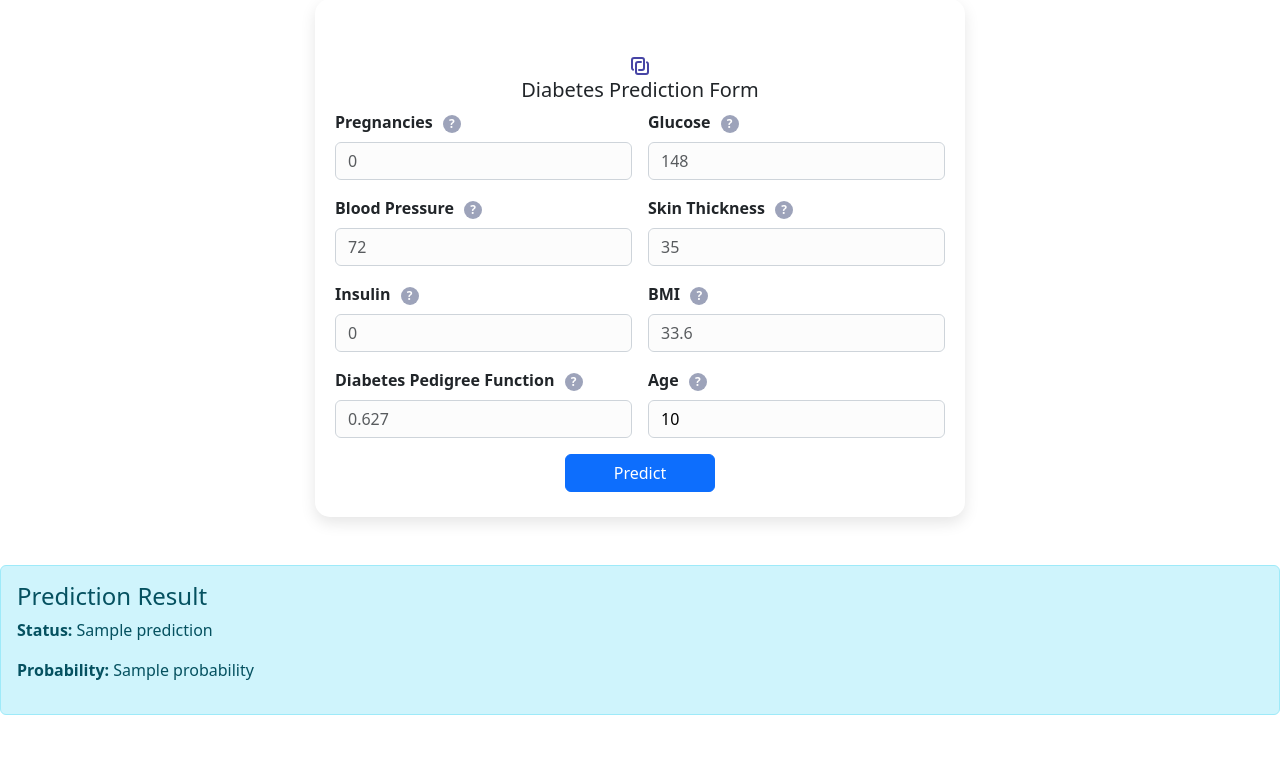
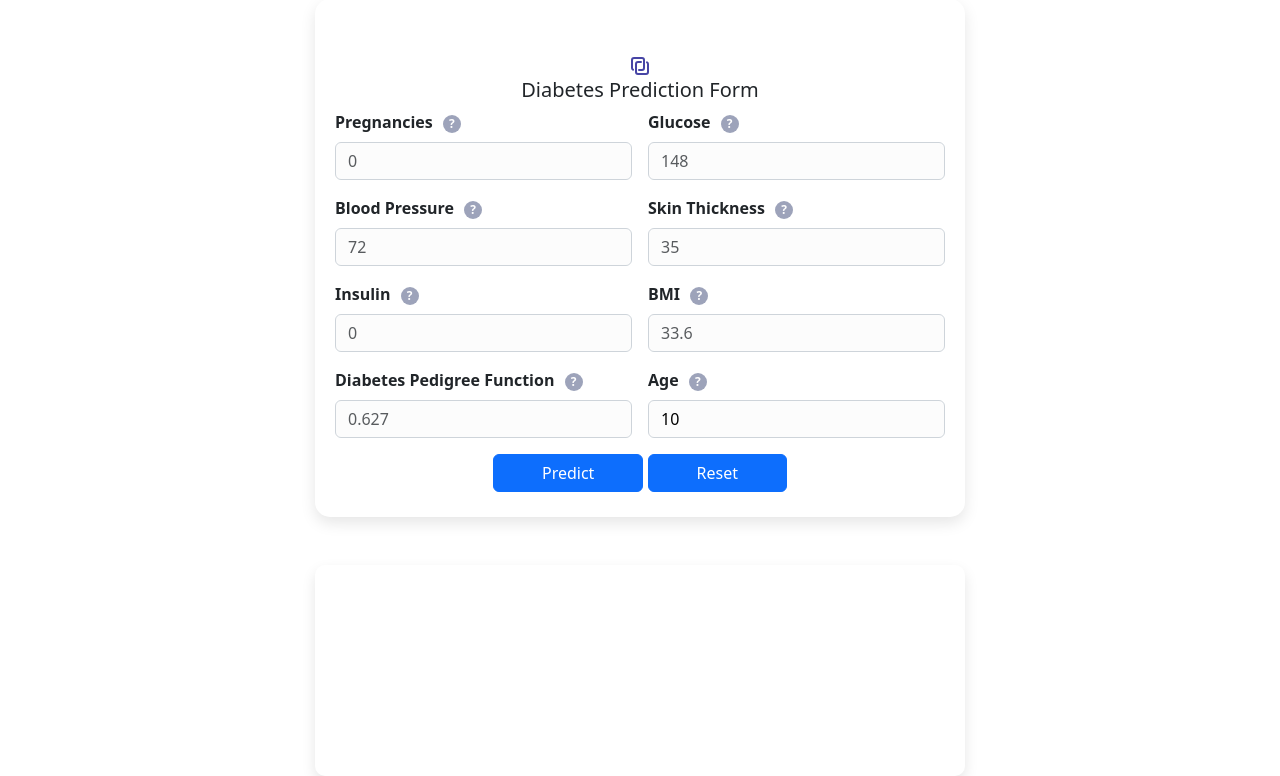
Before and after one commit to Ajju-03/diabetes_risk_prediction, a FastAPI app: template templates/index.html in a window 1280 px wide. Shown: the part 136-912 px from the top of the page. Before the commit the page ends 851 px from the top, so only its background shows below. Run offline with FastAPI, Linux system fonts and the light colour scheme; the template is opened without the code that fills it: most values are stand-ins (such as "Sample title", 1, 10 or a date in 2020); parts of the project's set-up code (start-up, migrations or seed data) failed here and were passed over.

Commit message:
updated result page

```diff
--- a/main.py
+++ b/main.py
@@ -47,11 +47,12 @@ def predict(
     prediction = model.predict(features)[0]
     probability = model.predict_proba(features)[0][1]
     risk_level = get_risk_level(probability, Glucose, BMI)
-    recommendations = generate_recommendations(input_data, probability)
+    recs_list = generate_recommendations(input_data, probability)
+    recommendations_text = " . ".join(recs_list)
 
     return templates.TemplateResponse("index.html",{"request": request,
        "prediction": "Diabetic" if prediction == 1 else "Non-Diabetic",
        "probability": round(probability, 2),
        "risk_level": risk_level,
-       "recommendation": recommendations
+       "recommendation": recommendations_text
         })
--- a/static/style.css
+++ b/static/style.css
@@ -104,3 +104,62 @@ input.form-control {
   visibility: visible;
   opacity: 1;
 }
+.prediction-form {
+    max-width: 500px;
+    margin: auto;
+}
+
+/* Push result away from form */
+.result-wrapper {
+    margin-top: 24px;
+}
+
+/* Card look */
+.result-card {
+    max-width: 650px;
+    margin: auto;
+    padding: 10px 16px;
+    border-top: 10px;
+    border-radius: 10px;
+    font-size: 14px;
+    color: #fff;
+    box-shadow: 0 6px 14px rgba(0,0,0,0.1);
+}
+
+/* Alignment */
+.result-card .row {
+    display: flex;
+    justify-content: space-between;
+    margin-bottom: 6px;
+}
+
+.label {
+  opacity: 0.9;
+  font-weight: 700;
+}
+.value { font-weight: 400; }
+
+.recommendation {
+    margin-top: 8px;
+    font-size: 13px;
+    opacity: 0.95;
+}
+
+/* Risk colors */
+.low    { background: #7dcd9f; }
+.medium { background: #d8a656; }
+.high   { background: #cf5547; }
+.recommendation {
+    margin-top: 8px;
+    font-size: 13px;
+}
+
+.recommendation ul {
+    margin: 6px 0 0 18px;
+    padding: 0;
+}
+
+.recommendation li {
+    margin-bottom: 4px;
+    line-height: 1.4;
+}
--- a/templates/index.html
+++ b/templates/index.html
@@ -26,81 +26,75 @@
     <svg xmlns="http://www.w3.org/2000/svg" width="24" height="24" viewBox="0 0 24 24" fill="none" stroke="#4745a5" stroke-width="2" stroke-linecap="round" stroke-linejoin="round" class="icon icon-tabler icons-tabler-outline icon-tabler-layers-linked"><path stroke="none" d="M0 0h24v24H0z" fill="none"/><path d="M19 8.268a2 2 0 0 1 1 1.732v8a2 2 0 0 1 -2 2h-8a2 2 0 0 1 -2 -2v-8a2 2 0 0 1 2 -2h3" /><path d="M5 15.734a2 2 0 0 1 -1 -1.734v-8a2 2 0 0 1 2 -2h8a2 2 0 0 1 2 2v8a2 2 0 0 1 -2 2h-3" /></svg>
     <h5 class="text-center">Diabetes Prediction Form</h5>
   <form id="prediction-form" method="post" action="/predict">
+
   <div class="row g-3">
-
   <div class="col-md-6">
-      <label class="form-label tooltip-label" for="Pregnancies"><b>Pregnancies</b> <span class="tooltip-container">
-      ?
-      <span class="tooltip-text">
-        Number of times being pregnant.
-      </span></label>
+    <label class="form-label tooltip-label" for="Pregnancies"><b>Pregnancies</b>
+      <span class="tooltip-container">?
+      <span class="tooltip-text">Number of times being pregnant.
+      </span>
+    </label>
     <input type="number" class="form-control" id="Pregnancies" name="Pregnancies" value="{{ Pregnancies or ''}}" placeholder="0" required>
   </div>
 
   <div class="col-md-6">
     <label class="form-label tooltip-label" for="Glucose"><b>Glucose</b>
-     <span class="tooltip-container">
-      ?
-      <span class="tooltip-text">
-        Blood sugar level (mg/dL)
-      </span></label>
+      <span class="tooltip-container">?
+      <span class="tooltip-text">Blood sugar level (mg/dL)
+      </span>
+    </label>
     <input type="number" class="form-control" id="Glucose" name="Glucose" value="{{ Glucose or ''}}" placeholder="148" required>
   </div>
 
   <div class="col-md-6">
     <label class="form-label tooltip-label" for="BloodPressure"><b>Blood Pressure</b>
-     <span class="tooltip-container">
-      ?
-      <span class="tooltip-text">
-        Diastolic blood pressure (mm Hg)
-      </span></label>
+      <span class="tooltip-container">?
+      <span class="tooltip-text">Diastolic blood pressure (mm Hg)
+      </span>
+    </label>
       <input type="number" class="form-control" id="BloodPressure" name="BloodPressure" value="{{ BloodPressure or ''}}" placeholder="72" required>
   </div>
 
   <div class="col-md-6">
     <label class="form-label tooltip-label" for="SkinThickness"><b>Skin Thickness</b>
-     <span class="tooltip-container">
-      ?
-      <span class="tooltip-text">
-        Triceps skin fold thickness (mm)
-      </span></label>
+      <span class="tooltip-container">?
+      <span class="tooltip-text">Triceps skin fold thickness (mm)
+      </span>
+    </label>
       <input type="number" class="form-control" id="SkinThickness" name="SkinThickness" value="{{ SkinThickness or ''}}" placeholder="35" required>
   </div>
 
   <div class="col-md-6">
     <label class="form-label tooltip-label" for="Insulin"><b>Insulin</b>
-     <span class="tooltip-container">
-      ?
-      <span class="tooltip-text">
-        2-Hour serum insulin (mm U/ml)
-      </span></label>
+      <span class="tooltip-container">?
+      <span class="tooltip-text">2-Hour serum insulin (mm U/ml)
+      </span>
+    </label>
       <input type="number" class="form-control" id="Insulin" name="Insulin" value="{{ Insulin or ''}}" placeholder="0" required>
   </div>
 
   <div class="col-md-6">
     <label class="form-label" for="BMI"><b>BMI</b>
-     <span class="tooltip-container">
-      ?
-      <span class="tooltip-text">
-        Body mass index
-      </span></label>
+      <span class="tooltip-container">?
+      <span class="tooltip-text">Body mass index
+      </span>
+    </label>
       <input type="number" step="0.1" class="form-control" id="BMI" name="BMI" value="{{ BMI or ''}}" placeholder="33.6" required>
   </div>
 
   <div class="col-md-6">
-      <label class="form-label tooltip-label" for="DiabetesPedigreeFunction"><b>Diabetes Pedigree Function</b> <span class="tooltip-container">
-      ?
-      <span class="tooltip-text">
-        Diabetes pedigree function
-      </span></label>
+    <label class="form-label tooltip-label" for="DiabetesPedigreeFunction"><b>Diabetes Pedigree Function</b>
+      <span class="tooltip-container">?
+      <span class="tooltip-text">Diabetes pedigree function
+      </span>
+    </label>
       <input type="number" step="0.001" class="form-control" id="DiabetesPedigreeFunction" name="DiabetesPedigreeFunction" value="{{ DiabetesPedigreeFunction or ''}}" placeholder="0.627" required>
   </div>
 
   <div class="col-md-6">
-      <label class="form-label tooltip-label" for="Age"><b>Age</b> <span class="tooltip-container">
-      ?
-      <span class="tooltip-text">
-        Age in years.Age is an important factor in diabetes risk prediction.
+    <label class="form-label tooltip-label" for="Age"><b>Age</b>
+      <span class="tooltip-container">?
+      <span class="tooltip-text">Age in years.Age is an important factor in diabetes risk prediction.
       </span>
     </label>
       <input type="number" class="form-control" id="Age" name="Age" value="{{ Age or ''}}" placeholder="50" required>
@@ -108,19 +102,34 @@
 
   <div class="col-12 text-center mt-3">
     <button type="submit" class="btn btn-primary px-5">Predict</button>
+    <a href="/" class="btn btn-reset btn-primary px-5">Reset</a>
   </div>
-
   </div>
   </form>
-
   </div>
   </div>
 </div>
-{% if result %}
-<div class="alert alert-info mt-4">
-    <h4>Prediction Result</h4>
-    <p><strong>Status:</strong> {{ result.prediction }}</p>
-    <p><strong>Probability:</strong> {{ result.probability }}</p>
+     {% if prediction is defined %}
+    <div class="result-wrapper">
+      <div class="result-card {{ risk_level|lower }}">
+        <div class="row">
+          <span class="label"><h6>Prediction :</h6> {{ prediction }}</span>
+        </div>
+        <div class="row">
+          <span class="label">Probability</span>
+          <span class="value">{{ probability }}</span>
+        </div>
+        <div class="row">
+          <span class="label">Risk Level</span>
+          <span class="value">{{ risk_level }}</span>
+        </div>
+         {% if recommendation %}
+          <div class="recommendation">
+            <strong>Recommendations:</strong><br>
+            {{ recommendation }}
+          </div>
+          {% endif %}
+      </div>
     </div>
     {% endif %}
 </body>
```
Also changed, not shown: logic/risk.py (+6 -6 lines). Lines whose indentation alone changed are shown as unchanged.
